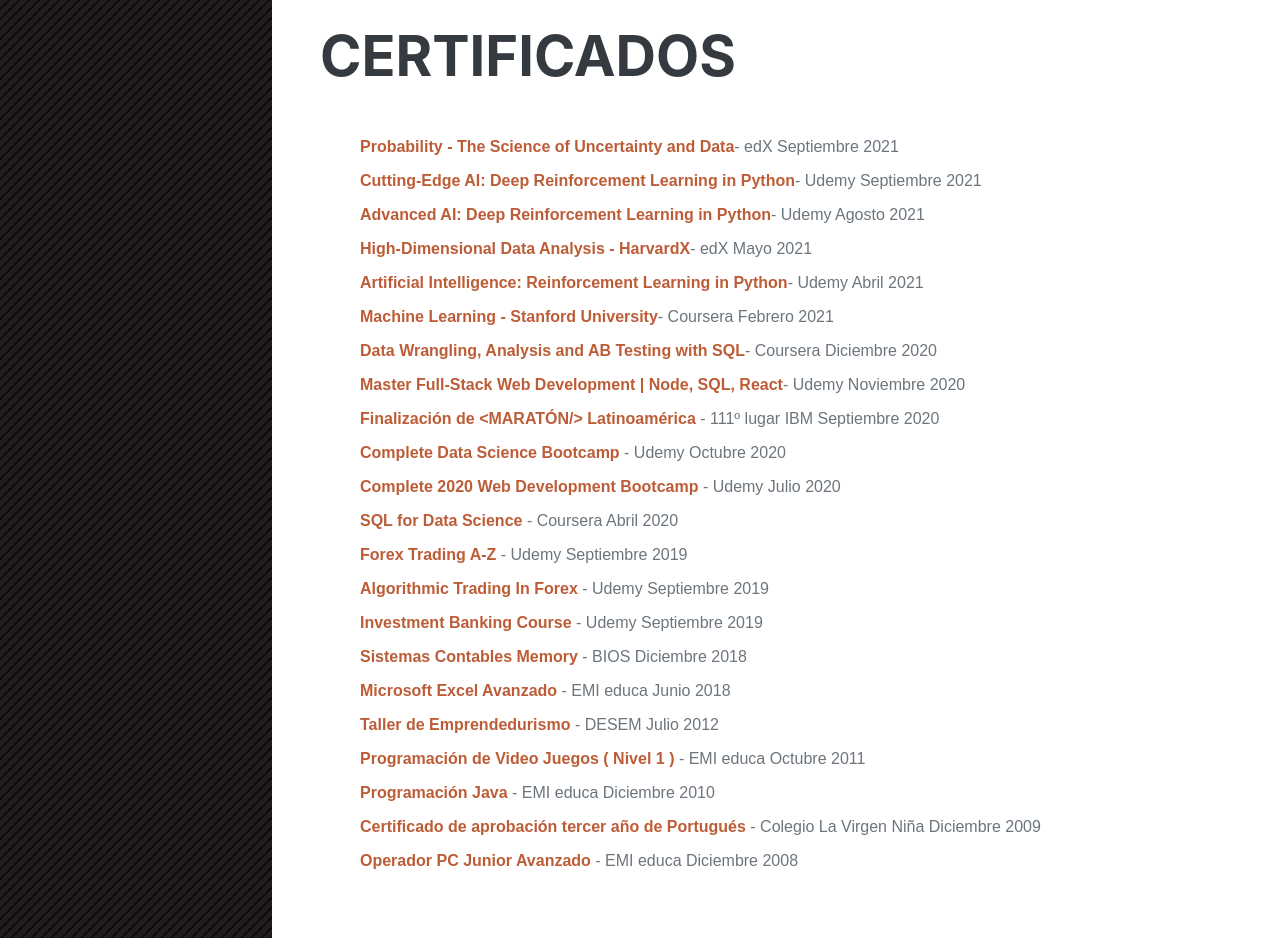
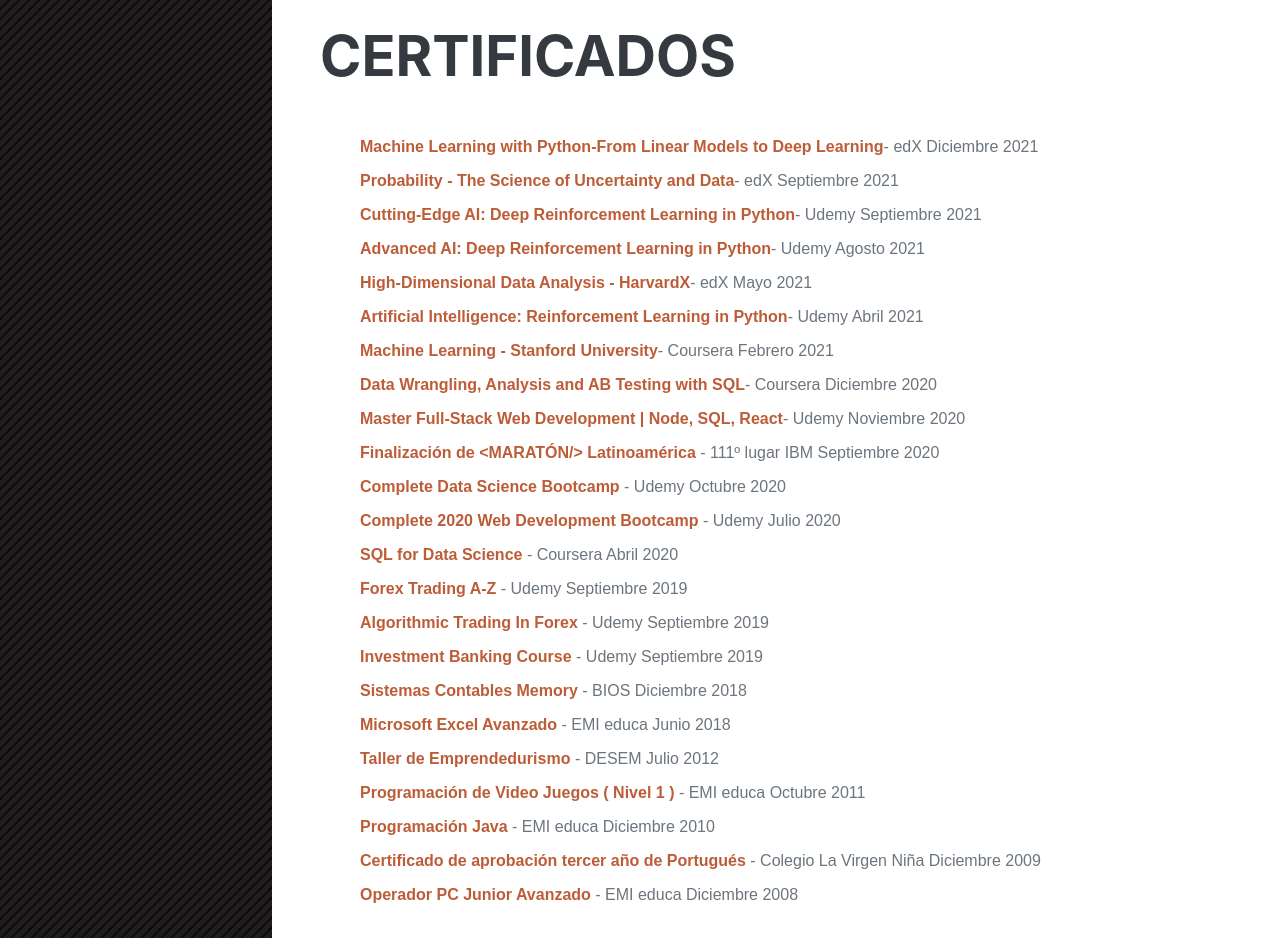
Before and after one commit to Emanuel-Rieiro/cv, a plain HTML site: page index.html in a window 1280 px wide. Shown: the part 2781-3719 px from the top of the page. Drawn offline with nearby package versions, Linux system fonts and the light colour scheme; a web font is replaced by a local one.

Commit message:
certificado ml python

```diff
--- a/index.html
+++ b/index.html
@@ -142,6 +142,9 @@
                     <div class="resume-section-content">
                         <h2 class="mb-5">Certificados</h2>
                         <ul class="fa-ul mb-0">
+                            <li class="mb-3">
+                                <b><a href="https://courses.edx.org/certificates/826d6b73df124eb99d066cafdc0b84f9">Machine Learning with Python-From Linear Models to Deep Learning</a></b>- edX Diciembre 2021
+                            </li>
                             <li class="mb-3">
                                 <b><a href="https://courses.edx.org/certificates/d668a5bc47a742839e35318e871f0003">Probability - The Science of Uncertainty and Data</a></b>- edX Septiembre 2021
                             </li>
```
